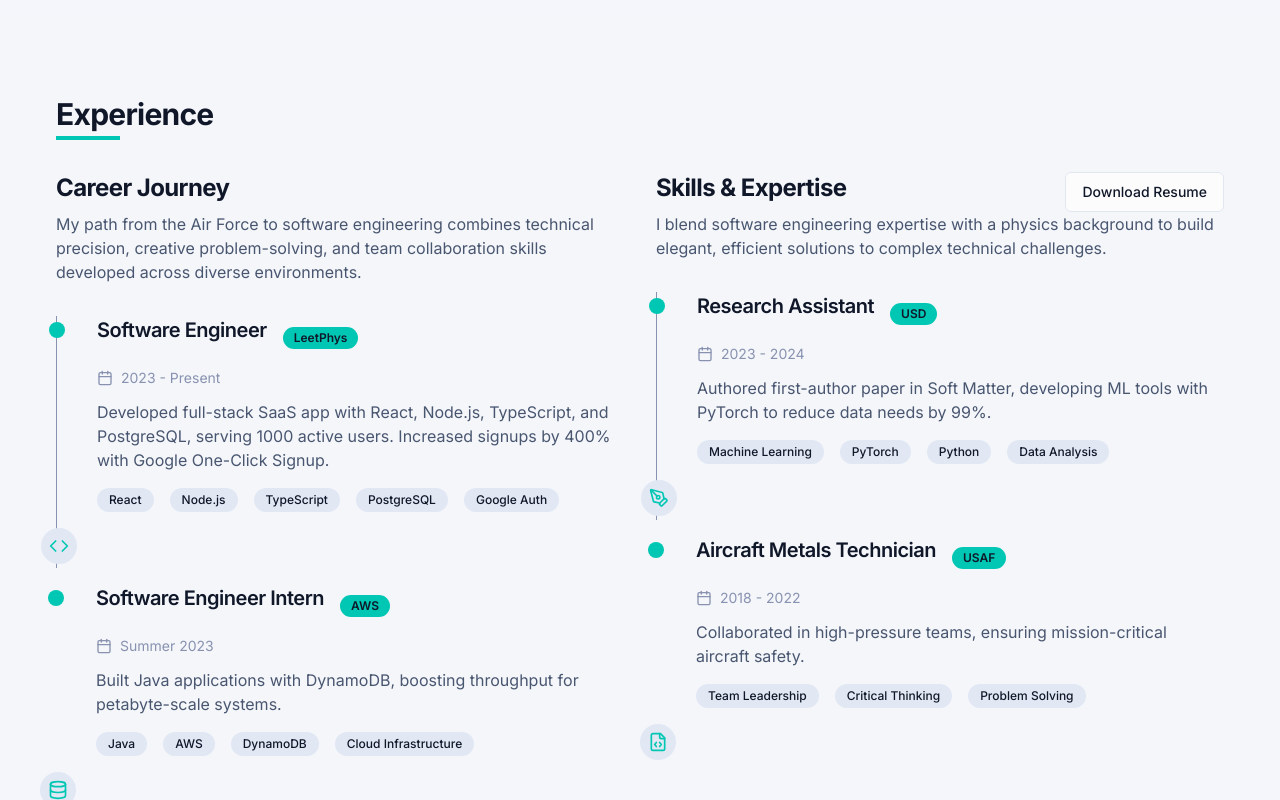
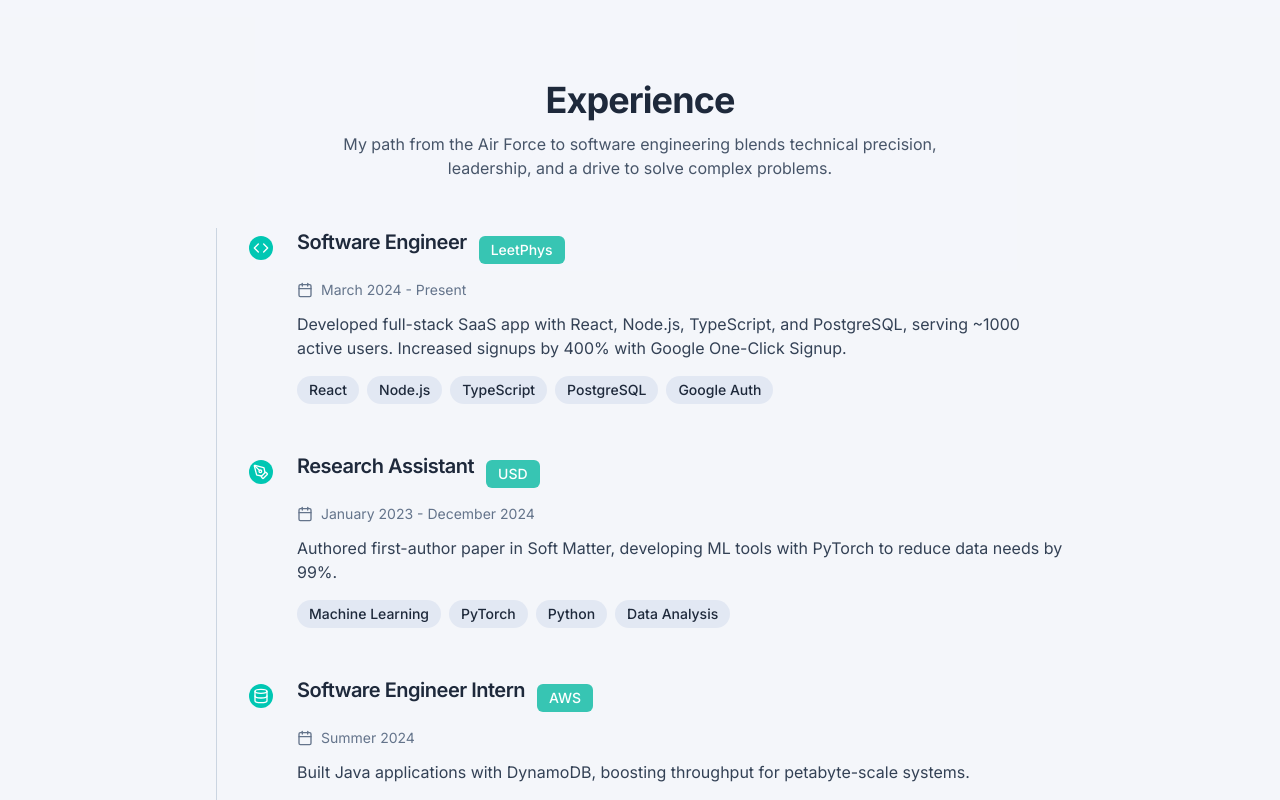
Before and after one commit to gildigital/personal-portfolio, a React (Vite) app: page / in a window 1280 px wide. Shown: the part 1000-1800 px from the top of the page. Built offline with nearby package versions, Linux system fonts and the light colour scheme.

Commit message:
feat: enhance ResumeSection layout and styling for improved presentation

```diff
--- a/src/components/ResumeSection.tsx
+++ b/src/components/ResumeSection.tsx
@@ -1,4 +1,3 @@
-
 import { Calendar, Code, Database, FileCode, PenTool } from "lucide-react";
 import { Button } from "@/components/ui/button";
 
@@ -12,125 +11,126 @@ interface ResumeItemProps {
   delay: number;
 }
 
-const ResumeItem = ({ title, company, period, description, icon, skills, delay }: ResumeItemProps) => (
+const ResumeItem = ({
+  title,
+  company,
+  period,
+  description,
+  icon,
+  skills,
+  delay,
+}: ResumeItemProps) => (
   <div
-    className="timeline-item animate-fade-in"
+    className="relative pl-12 animate-fade-in"
     style={{ animationDelay: `${delay}s` }}
   >
-    <div className="flex items-start md:items-center mb-2 flex-col md:flex-row md:gap-4">
-      <h3 className="text-xl font-semibold">{title}</h3>
-      <span className="badge-accent badge">{company}</span>
+    {/* Timeline Dot */}
+    <div className="absolute left-0 top-2 w-6 h-6 bg-accent rounded-full flex items-center justify-center">
+      <div className="text-white">{icon}</div>
     </div>
 
-    <div className="flex items-center text-sm text-slate mb-3">
+    {/* Content */}
+    <div className="mb-2 flex items-center gap-3 flex-wrap">
+      <h3 className="text-xl font-semibold text-slate-800">{title}</h3>
+      <span
+        className="px-3 py-1 text-sm font-medium rounded-md text-white"
+        style={{ backgroundColor: "#37c5b3" }}
+      >
+        {company}
+      </span>
+    </div>
+
+    <div className="flex items-center text-sm text-slate-500 mb-3">
       <Calendar className="mr-2 h-4 w-4" />
       <span>{period}</span>
     </div>
 
-    <p className="text-slate-dark mb-4">{description}</p>
+    <p className="text-slate-700 mb-4">{description}</p>
 
-    <div className="flex flex-wrap gap-2 mb-2">
+    <div className="flex flex-wrap gap-2 mb-8">
       {skills.map((skill) => (
-        <span key={skill} className="tech-badge">{skill}</span>
+        <span
+          key={skill}
+          className="text-sm px-3 py-1 rounded-full font-medium text-slate-800"
+          style={{ backgroundColor: "#e2e8f3" }}
+        >
+          {skill}
+        </span>
       ))}
-    </div>
-
-    <div className="p-2 bg-secondary inline-flex rounded-full absolute -left-4">
-      {icon}
     </div>
   </div>
 );
 
 const ResumeSection = () => {
-  const resumeItems = [
+  const resumeItems: ResumeItemProps[] = [
     {
       title: "Software Engineer",
       company: "LeetPhys",
-      period: "2023 - Present",
-      description: "Developed full-stack SaaS app with React, Node.js, TypeScript, and PostgreSQL, serving 1000 active users. Increased signups by 400% with Google One-Click Signup.",
-      icon: <Code className="h-5 w-5 text-accent" />,
+      period: "March 2024 - Present",
+      description:
+        "Developed full-stack SaaS app with React, Node.js, TypeScript, and PostgreSQL, serving ~1000 active users. Increased signups by 400% with Google One-Click Signup.",
+      icon: <Code className="h-4 w-4" />,
       skills: ["React", "Node.js", "TypeScript", "PostgreSQL", "Google Auth"],
-      delay: 0.1
+      delay: 0.1,
+    },
+    {
+      title: "Research Assistant",
+      company: "USD",
+      period: "January 2023 -  December 2024",
+      description:
+        "Authored first-author paper in Soft Matter, developing ML tools with PyTorch to reduce data needs by 99%.",
+      icon: <PenTool className="h-4 w-4" />,
+      skills: ["Machine Learning", "PyTorch", "Python", "Data Analysis"],
+      delay: 0.2,
     },
     {
       title: "Software Engineer Intern",
       company: "AWS",
-      period: "Summer 2023",
-      description: "Built Java applications with DynamoDB, boosting throughput for petabyte-scale systems.",
-      icon: <Database className="h-5 w-5 text-accent" />,
+      period: "Summer 2024",
+      description:
+        "Built Java applications with DynamoDB, boosting throughput for petabyte-scale systems.",
+      icon: <Database className="h-4 w-4" />,
       skills: ["Java", "AWS", "DynamoDB", "Cloud Infrastructure"],
-      delay: 0.3
-    },
-    {
-      title: "Research Assistant",
-      company: "USD",
-      period: "2023 - 2024",
-      description: "Authored first-author paper in Soft Matter, developing ML tools with PyTorch to reduce data needs by 99%.",
-      icon: <PenTool className="h-5 w-5 text-accent" />,
-      skills: ["Machine Learning", "PyTorch", "Python", "Data Analysis"],
-      delay: 0.5
+      delay: 0.3,
     },
     {
       title: "Aircraft Metals Technician",
       company: "USAF",
-      period: "2018 - 2022",
-      description: "Collaborated in high-pressure teams, ensuring mission-critical aircraft safety.",
-      icon: <FileCode className="h-5 w-5 text-accent" />,
+      period: "February 2018 - December 2022",
+      description:
+        "Collaborated in high-pressure teams, ensuring mission-critical aircraft safety.",
+      icon: <FileCode className="h-4 w-4" />,
       skills: ["Team Leadership", "Critical Thinking", "Problem Solving"],
-      delay: 0.7
-    }
+      delay: 0.4,
+    },
   ];
 
   return (
-    <section id="resume" className="bg-secondary/30">
-      <div className="container">
-        <h2 className="section-title">Experience</h2>
-
-        <div className="grid md:grid-cols-2 gap-8">
-          <div className="space-y-6">
-            <div className="mb-8 animate-fade-in">
-              <h3 className="text-2xl font-bold mb-2">Career Journey</h3>
-              <p className="text-slate-dark">
-                My path from the Air Force to software engineering combines technical precision,
-                creative problem-solving, and team collaboration skills developed across diverse environments.
+    <section id="resume" className="bg-secondary/30 py-20">
+      <div className="container max-w-4xl mx-auto px-6">
+        <div className="mb-12 text-center">
+          <h2 className="text-4xl font-bold mb-3 text-slate-800">Experience</h2>
+          <p className="text-slate-600 max-w-2xl mx-auto">
+            My path from the Air Force to software engineering blends technical precision, leadership, and a drive to solve complex problems.
           </p>
         </div>
 
-            <div className="flex flex-col space-y-4">
-              {resumeItems.slice(0, 2).map((item, index) => (
-                <ResumeItem key={index} {...item} />
-              ))}
-            </div>
-          </div>
-
-          <div className="space-y-6">
-            <div className="mb-8 animate-fade-in" style={{ animationDelay: "0.2s" }}>
-              <div className="flex justify-between items-center">
-                <h3 className="text-2xl font-bold mb-2">Skills & Expertise</h3>
-                <Button asChild variant="outline" className="hidden md:flex">
-                  <a href="/Gildardo_Martinez_Software_Engineer_FullStack_Node_React_Resume.pdf" target="_blank" rel="noopener noreferrer">
-                    Download Resume
-                  </a>
-                </Button>
-              </div>
-              <p className="text-slate-dark">
-                I blend software engineering expertise with a physics background to build elegant,
-                efficient solutions to complex technical challenges.
-              </p>
-            </div>
-
-            <div className="flex flex-col space-y-4">
-              {resumeItems.slice(2).map((item, index) => (
+        <div className="relative border-l border-slate-300 pl-8 space-y-12">
+          {resumeItems.map((item, index) => (
             <ResumeItem key={index} {...item} />
           ))}
         </div>
 
-            <Button asChild className="w-full md:hidden mt-4">
-              <a href="/Gildardo_Martinez_Software_Engineer_FullStack_Node_React_Resume.pdf" target="_blank" rel="noopener noreferrer">
+        <div className="mt-12 flex justify-center">
+          <Button asChild variant="outline">
+            <a
+              href="/Gildardo_Martinez_Software_Engineer_FullStack_Node_React_Resume.pdf"
+              target="_blank"
+              rel="noopener noreferrer"
+            >
               Download Resume
             </a>
           </Button>
-          </div>
         </div>
       </div>
     </section>
```
Lines whose indentation alone changed are shown as unchanged.
